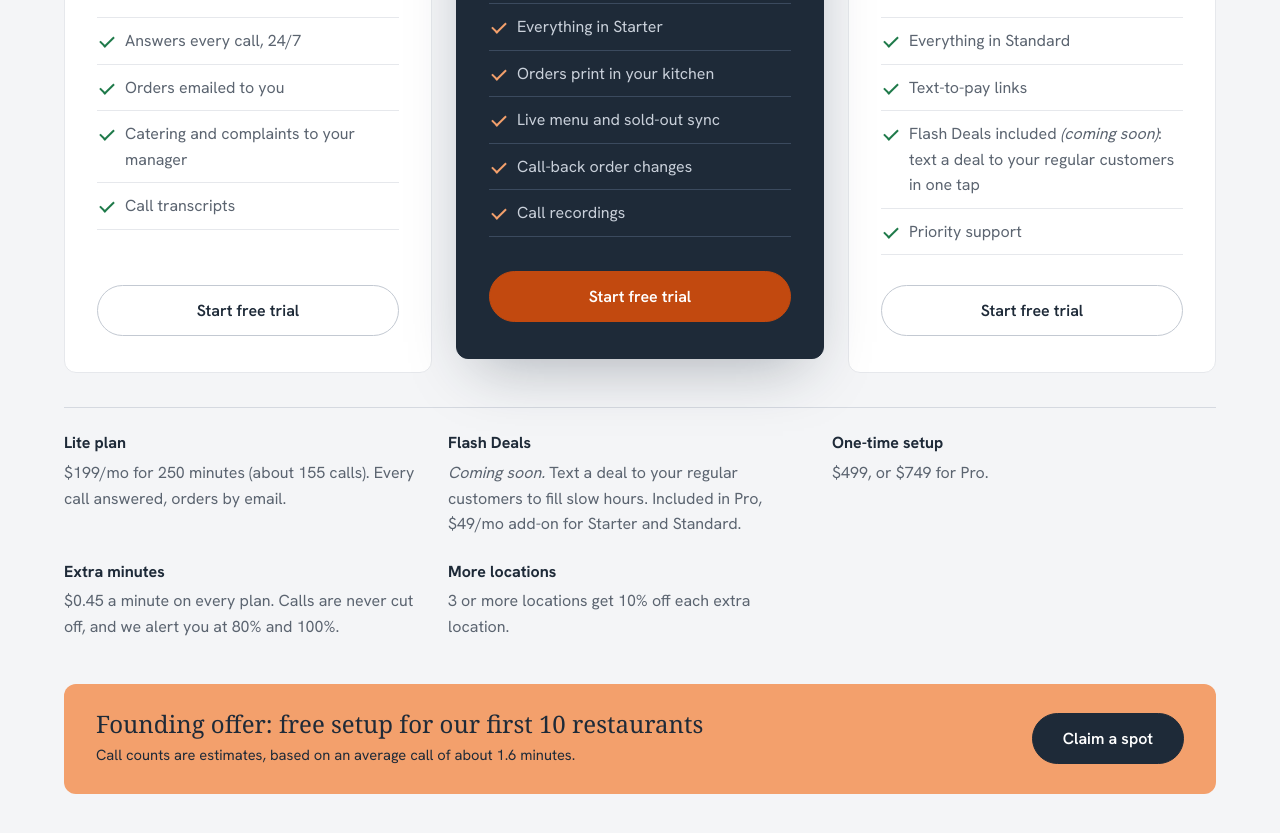
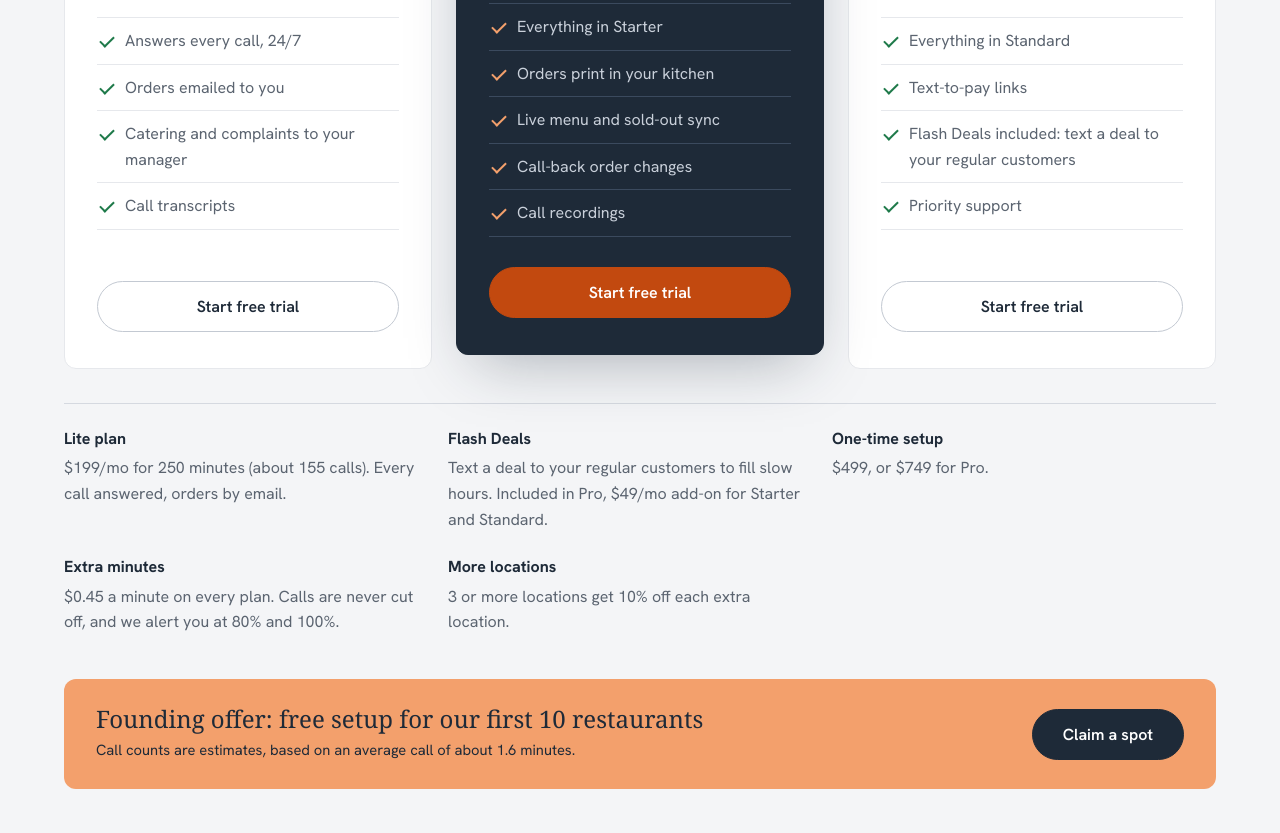
Before and after one commit to Restoserv-dev/restoserve-website, a plain HTML site: page index.html in a window 1280 px wide. Shown: the part 6925-7758 px from the top of the page. Drawn offline with nearby package versions, Linux system fonts and the light colour scheme; a web font is replaced by a local one.

Commit message:
Add files via upload

```diff
--- a/index.html
+++ b/index.html
@@ -615,13 +615,13 @@
         <span class="mins">1,400 minutes a month</span>
         <span class="calls">about 875 calls</span>
         <span class="yearly">Pay yearly: $6,490 (save $1,298)</span>
-        <ul><li>Everything in Standard</li><li>Text-to-pay links</li><li>Flash Deals included <em>(coming soon)</em>: text a deal to your regular customers in one tap</li><li>Priority support</li></ul>
+        <ul><li>Everything in Standard</li><li>Text-to-pay links</li><li>Flash Deals included: text a deal to your regular customers</li><li>Priority support</li></ul>
         <a class="btn outline" href="#start">Start free trial</a>
       </div>
     </div>
     <div class="fine">
       <div><b>Lite plan</b>$199/mo for 250 minutes (about 155 calls). Every call answered, orders by email.</div>
-      <div><b>Flash Deals</b><em>Coming soon.</em> Text a deal to your regular customers to fill slow hours. Included in Pro, $49/mo add-on for Starter and Standard.</div>
+      <div><b>Flash Deals</b>Text a deal to your regular customers to fill slow hours. Included in Pro, $49/mo add-on for Starter and Standard.</div>
       <div><b>One-time setup</b>$499, or $749 for Pro.</div>
       <div><b>Extra minutes</b>$0.45 a minute on every plan. Calls are never cut off, and we alert you at 80% and 100%.</div>
       <div><b>More locations</b>3 or more locations get 10% off each extra location.</div>
```
